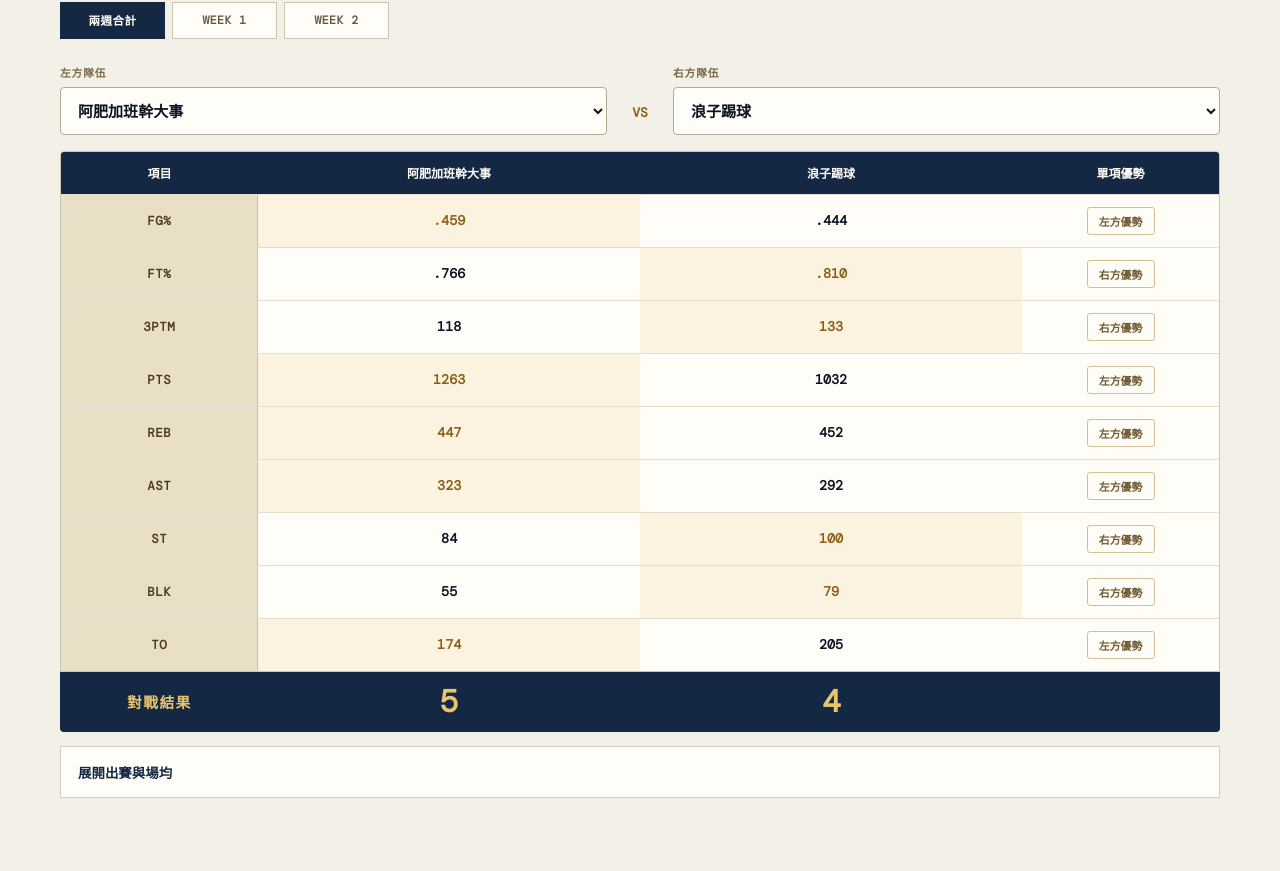
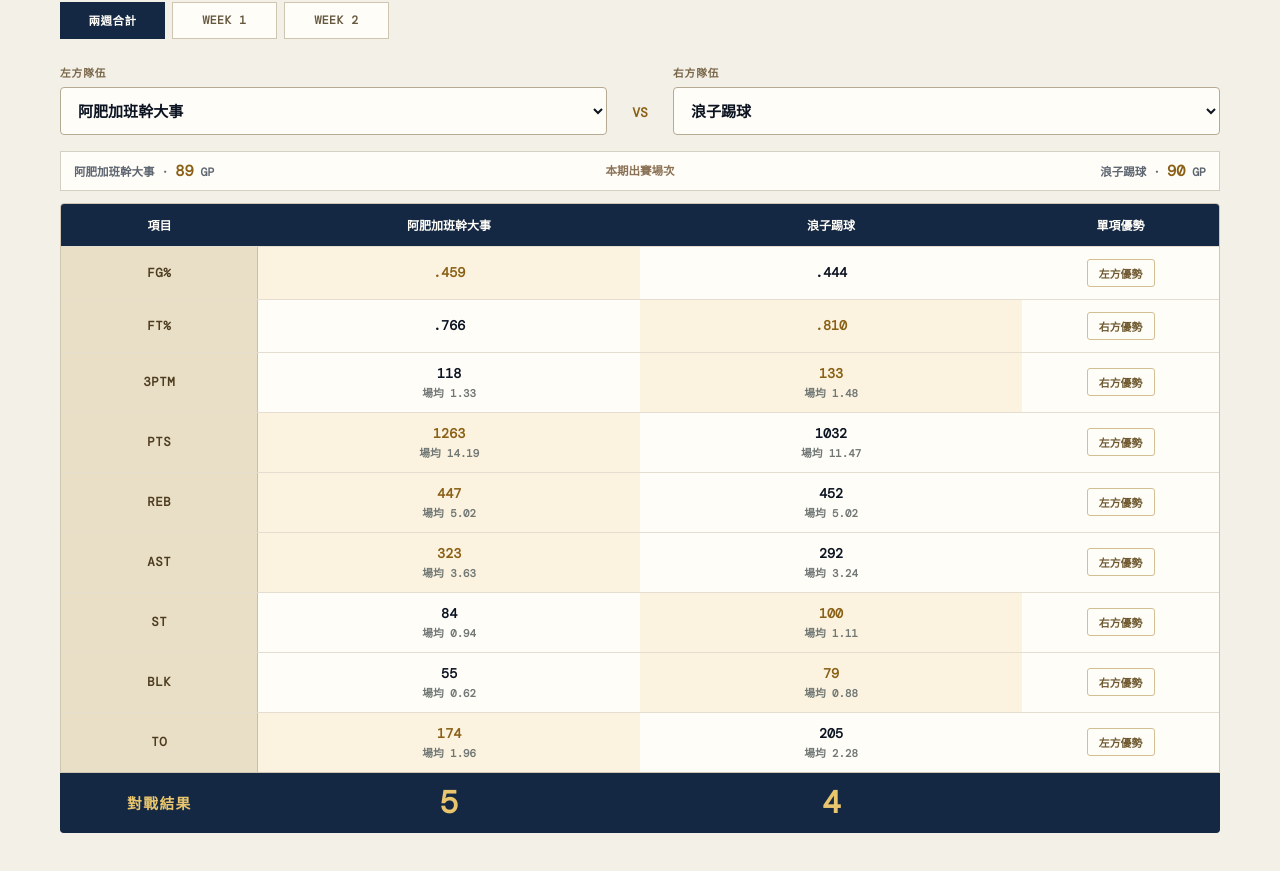
Before and after one commit to Vince-Chen-hao/chanchao-gentleman-club, a Nuxt app: page /paymeforwin in a window 1280 px wide. Shown: the part 3160-4031 px from the top of the page. Built offline with nearby package versions, Linux system fonts and the light colour scheme.

Commit message:
Show matchup averages inline

```diff
--- a/pages/paymeforwin.vue
+++ b/pages/paymeforwin.vue
@@ -89,6 +89,11 @@ const matchupTeams = computed<MatchupTeam[]>(() => selectedMatchupPeriod.value =
 const activeMatchupPeriod = computed(() => matchupPeriods.find(period => period.id === selectedMatchupPeriod.value)!)
 const leftTeam = ref(combined[0].team)
 const rightTeam = ref(combined[1].team)
+const matchupGames = computed(() => {
+  const left = matchupTeams.value.find(team => team.team === leftTeam.value)!
+  const right = matchupTeams.value.find(team => team.team === rightTeam.value)!
+  return { left: left.gp, right: right.gp }
+})
 const formatStat = (value: number, index: number) => index < 2 ? value.toFixed(3).replace(/^0/, '') : String(value)
 const comparisonRows = computed(() => {
   const left = matchupTeams.value.find(team => team.team === leftTeam.value)!
@@ -109,19 +114,6 @@ const comparisonRows = computed(() => {
       note: result === 0 ? '平手' : result > 0 ? '左方優勢' : '右方優勢',
     }
   })
-})
-const matchupExtraRows = computed(() => {
-  const left = matchupTeams.value.find(team => team.team === leftTeam.value)!
-  const right = matchupTeams.value.find(team => team.team === rightTeam.value)!
-  return [
-    { category: 'GP', left: String(left.gp), right: String(right.gp), kind: '出賽場次' },
-    ...categories.map((category, index) => ({
-      category,
-      left: index < 2 ? formatStat(left.stats[index], index) : (left.stats[index] / left.gp).toFixed(2),
-      right: index < 2 ? formatStat(right.stats[index], index) : (right.stats[index] / right.gp).toFixed(2),
-      kind: index < 2 ? '命中率' : '場均',
-    })),
-  ]
 })
 const matchupSummary = computed(() => {
   const rows = comparisonRows.value
@@ -155,16 +147,16 @@ const matchupSummary = computed(() => {
       </div>
       <section v-if="isRankModalOpen" class="rank-modal" role="dialog" aria-modal="true" :aria-label="`${selectedPlayer.team} 九項名次`" @click.self="closeRankModal"><div class="rank-modal-panel"><button class="rank-modal-close" type="button" aria-label="關閉完整名次" @click="closeRankModal">×</button><div class="rank-detail-head"><div><p class="eyebrow ink">RANK INSPECTOR · 14 TEAMS</p><h2>{{ selectedPlayer.team }} 的九項名次</h2></div><p>外圈代表全盟第 1 名，越往中心名次越後；以下列出本隊九項完整名次與兩週合併數值。</p></div><div class="rank-detail-grid"><article v-for="detail in selectedRankDetails" :key="detail.category" :class="['rank-detail-item', { elite: detail.rank <= 3 }]"><span>{{ detail.category }}</span><b>#{{ detail.rank }}</b><small>{{ detail.value }}</small><i :style="{ width: `${rankStrength(detail.rank) * 100}%` }"></i></article></div></div></section>
       <section class="matchup-lab" aria-labelledby="matchup-title">
-        <div class="matchup-heading"><div><p class="eyebrow ink">HEAD TO HEAD · {{ activeMatchupPeriod.caption }}</p><h2 id="matchup-title">雙隊九項對位</h2></div><p>主表顯示九項基本數據；出賽與場均可在下方展開。優勢判定以場均為準，FG%、FT% 直接比較命中率，TO 越低越好。</p></div>
+        <div class="matchup-heading"><div><p class="eyebrow ink">HEAD TO HEAD · {{ activeMatchupPeriod.caption }}</p><h2 id="matchup-title">雙隊九項對位</h2></div><p>九項總數下直接列出場均；GP 另列於隊伍選擇下方。優勢判定以場均為準，FG%、FT% 直接比較命中率，TO 越低越好。</p></div>
         <div class="matchup-periods" role="tablist" aria-label="對位週次"><button v-for="period in matchupPeriods" :key="period.id" type="button" :class="{ active: selectedMatchupPeriod === period.id }" :aria-selected="selectedMatchupPeriod === period.id" @click="selectedMatchupPeriod = period.id">{{ period.label }}</button></div>
         <div class="team-selectors">
           <label><span>左方隊伍</span><select v-model="leftTeam"><option v-for="team in combined" :key="`left-${team.team}`" :value="team.team">{{ team.team }}</option></select></label>
           <b>VS</b>
           <label><span>右方隊伍</span><select v-model="rightTeam"><option v-for="team in combined" :key="`right-${team.team}`" :value="team.team">{{ team.team }}</option></select></label>
         </div>
-        <div class="matchup-table-wrap"><table class="matchup-table"><colgroup><col class="category-col"><col class="score-col"><col class="score-col"><col class="result-col"></colgroup><thead><tr><th>項目</th><th>{{ leftTeam }}</th><th>{{ rightTeam }}</th><th>單項優勢</th></tr></thead><tbody><tr v-for="row in comparisonRows" :key="row.category"><th class="matchup-category">{{ row.category }}</th><td :class="{ winner: row.winner === 'left' }">{{ row.left }}</td><td :class="{ winner: row.winner === 'right' }">{{ row.right }}</td><td><span :class="['matchup-result', row.winner]">{{ row.note }}</span></td></tr></tbody></table></div>
+        <div class="matchup-games"><span>{{ leftTeam }} · <b>{{ matchupGames.left }}</b> GP</span><em>本期出賽場次</em><span>{{ rightTeam }} · <b>{{ matchupGames.right }}</b> GP</span></div>
+        <div class="matchup-table-wrap"><table class="matchup-table"><colgroup><col class="category-col"><col class="score-col"><col class="score-col"><col class="result-col"></colgroup><thead><tr><th>項目</th><th>{{ leftTeam }}</th><th>{{ rightTeam }}</th><th>單項優勢</th></tr></thead><tbody><tr v-for="row in comparisonRows" :key="row.category"><th class="matchup-category">{{ row.category }}</th><td :class="{ winner: row.winner === 'left' }">{{ row.left }}<small v-if="row.leftAverage">場均 {{ row.leftAverage }}</small></td><td :class="{ winner: row.winner === 'right' }">{{ row.right }}<small v-if="row.rightAverage">場均 {{ row.rightAverage }}</small></td><td><span :class="['matchup-result', row.winner]">{{ row.note }}</span></td></tr></tbody></table></div>
         <div class="matchup-final" :class="{ draw: matchupSummary.winner === '平手' }"><span>對戰結果</span><strong>{{ matchupSummary.leftWins }}</strong><strong>{{ matchupSummary.rightWins }}</strong><em aria-hidden="true"></em></div>
-        <details class="matchup-extra"><summary>展開出賽與場均</summary><div class="matchup-extra-body"><p>FG%、FT% 為命中率；其餘項目為每場平均。</p><table><thead><tr><th>進階資料</th><th>{{ leftTeam }}</th><th>{{ rightTeam }}</th></tr></thead><tbody><tr v-for="row in matchupExtraRows" :key="row.category"><th>{{ row.category }} <small>{{ row.kind }}</small></th><td>{{ row.left }}</td><td>{{ row.right }}</td></tr></tbody></table></div></details>
       </section>
     </section>
   </main>
@@ -236,6 +228,8 @@ const matchupSummary = computed(() => {
 .matchup-periods button{min-width:105px;padding:9px 13px;border:1px solid #cfc5b3;background:#fffdf8;color:#66583e;font:800 .72rem 'DM Mono','Noto Sans TC',sans-serif;letter-spacing:.04em;cursor:pointer}
 .matchup-periods button:hover,.matchup-periods button:focus-visible{border-color:#8a6017;color:#8a6017;outline:0}
 .matchup-periods button.active{border-color:#142843;background:#142843;color:#fffdf8}
+.matchup-games{display:grid;grid-template-columns:1fr auto 1fr;gap:14px;align-items:center;margin:0 0 12px;padding:9px 13px;border:1px solid #d3cfc2;background:#fffdf8;color:#5d6570;font:700 .72rem 'DM Mono','Noto Sans TC',sans-serif}
+.matchup-games span:last-child{text-align:right}.matchup-games b{color:#8a6017;font-size:.95rem}.matchup-games em{color:#8a7155;font-style:normal;white-space:nowrap}
 .matchup-extra{margin-top:14px;border:1px solid #d3cfc2;background:#fffdf8}
 .matchup-extra summary{display:flex;align-items:center;min-height:50px;padding:0 17px;color:#142843;font:800 .84rem 'Noto Sans TC',sans-serif;cursor:pointer}
 .matchup-extra summary::marker{color:#8a6017}
@@ -246,5 +240,5 @@ const matchupSummary = computed(() => {
 .matchup-extra thead th{background:#f0eadb;color:#142843}
 .matchup-extra tbody th{color:#685839}
 .matchup-extra th small{display:block;margin-top:2px;color:#8b8374;font-size:.62rem;font-weight:600}
-@media(max-width:760px){.matchup-periods{overflow-x:auto;padding-bottom:3px}.matchup-periods button{min-width:96px}.matchup-extra-body{padding-right:10px;padding-left:10px}.matchup-extra{overflow-x:auto}.matchup-extra table{min-width:460px}}
+@media(max-width:760px){.matchup-periods{overflow-x:auto;padding-bottom:3px}.matchup-periods button{min-width:96px}.matchup-games{gap:7px;padding:9px 8px;font-size:.62rem}.matchup-games em{font-size:.58rem}.matchup-extra-body{padding-right:10px;padding-left:10px}.matchup-extra{overflow-x:auto}.matchup-extra table{min-width:460px}}
 </style>
```
